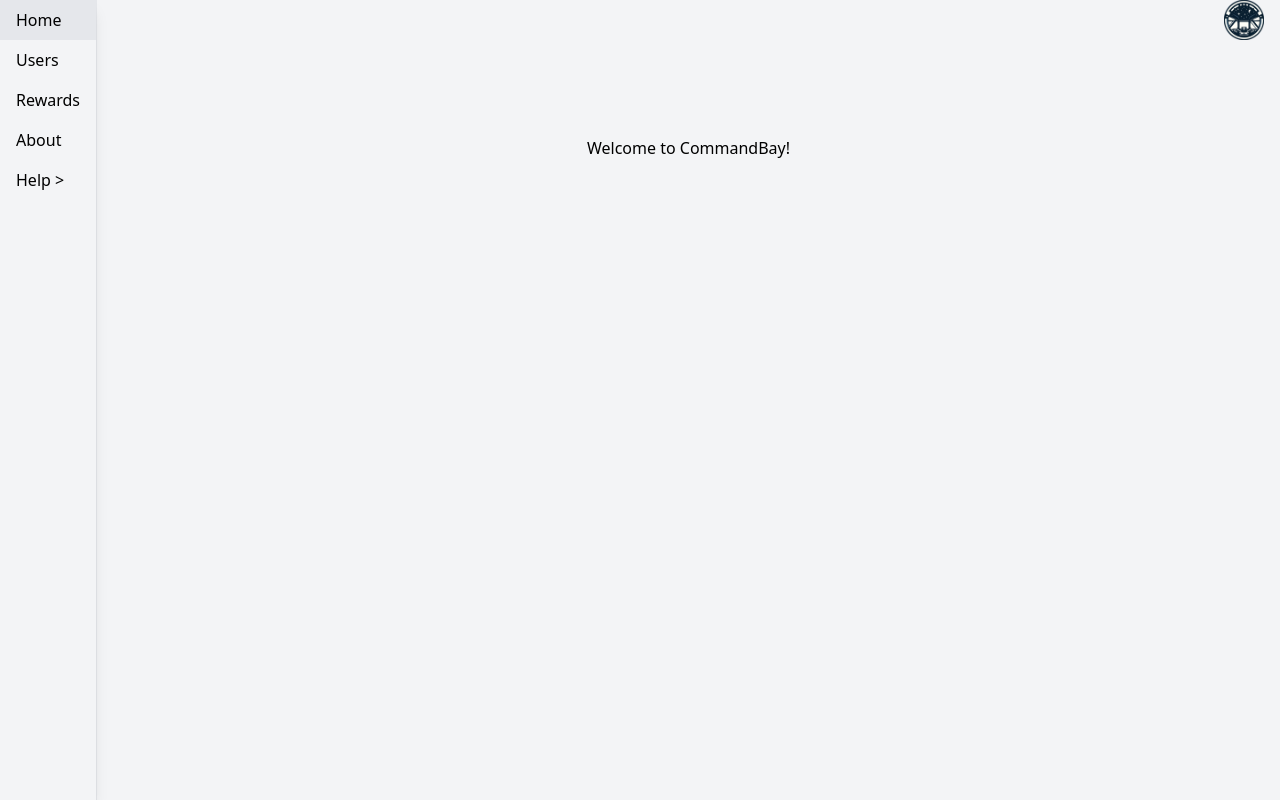
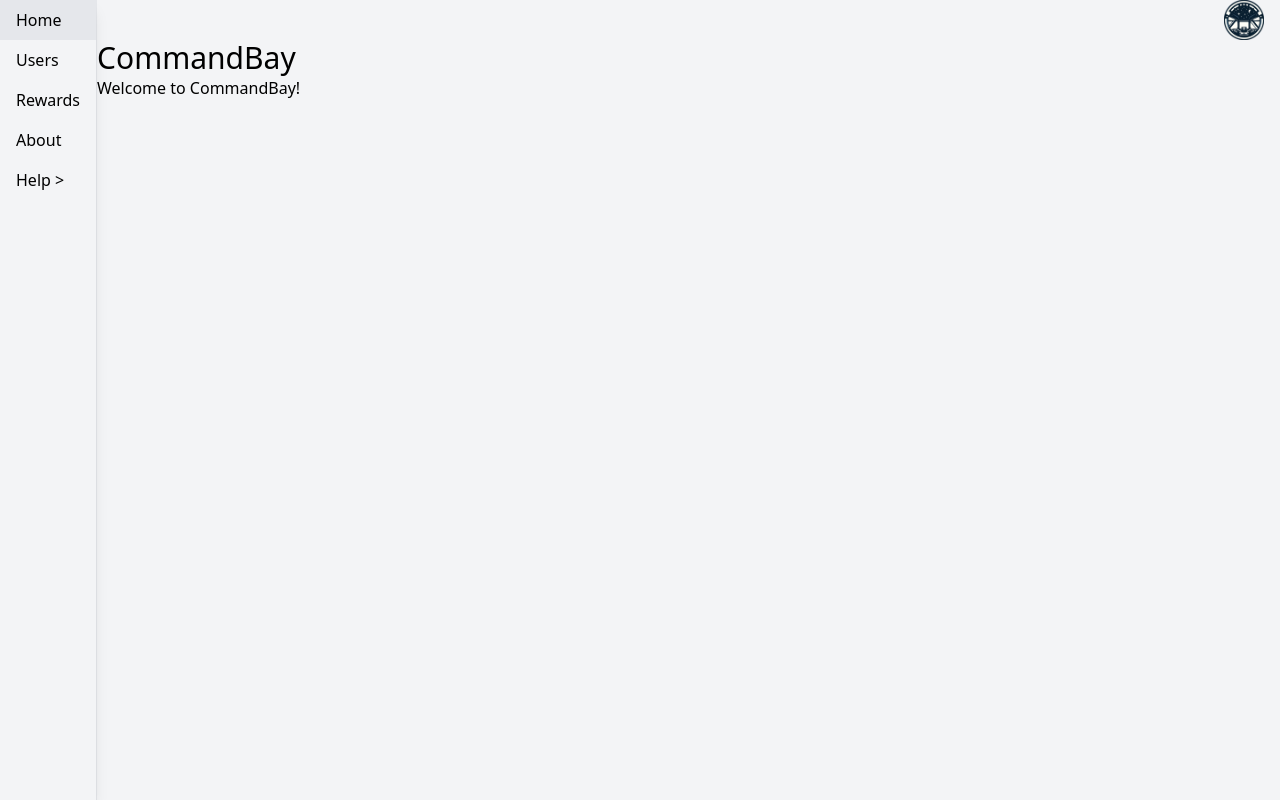
Before and after one commit to violet4/commandbay, a Next.js app in the folder frontend/: page / in a window 1280 px wide. Built offline with nearby package versions, Linux system fonts and the light colour scheme.

Commit message:
small changes

```diff
--- a/frontend/src/pages/index.tsx
+++ b/frontend/src/pages/index.tsx
@@ -10,8 +10,11 @@
 
 export default function Index() {
   return (
-    <main className="flex min-h-screen flex-col items-center justify-between p-24">
-      Welcome to CommandBay!
+    <main>
+      <h1 className="text-3xl">CommandBay</h1>
+      <div>
+        Welcome to CommandBay!
+      </div>
     </main>
   )
 }
```
Also changed, not shown: 1 other file (tests, documents, lock files or other folders).
